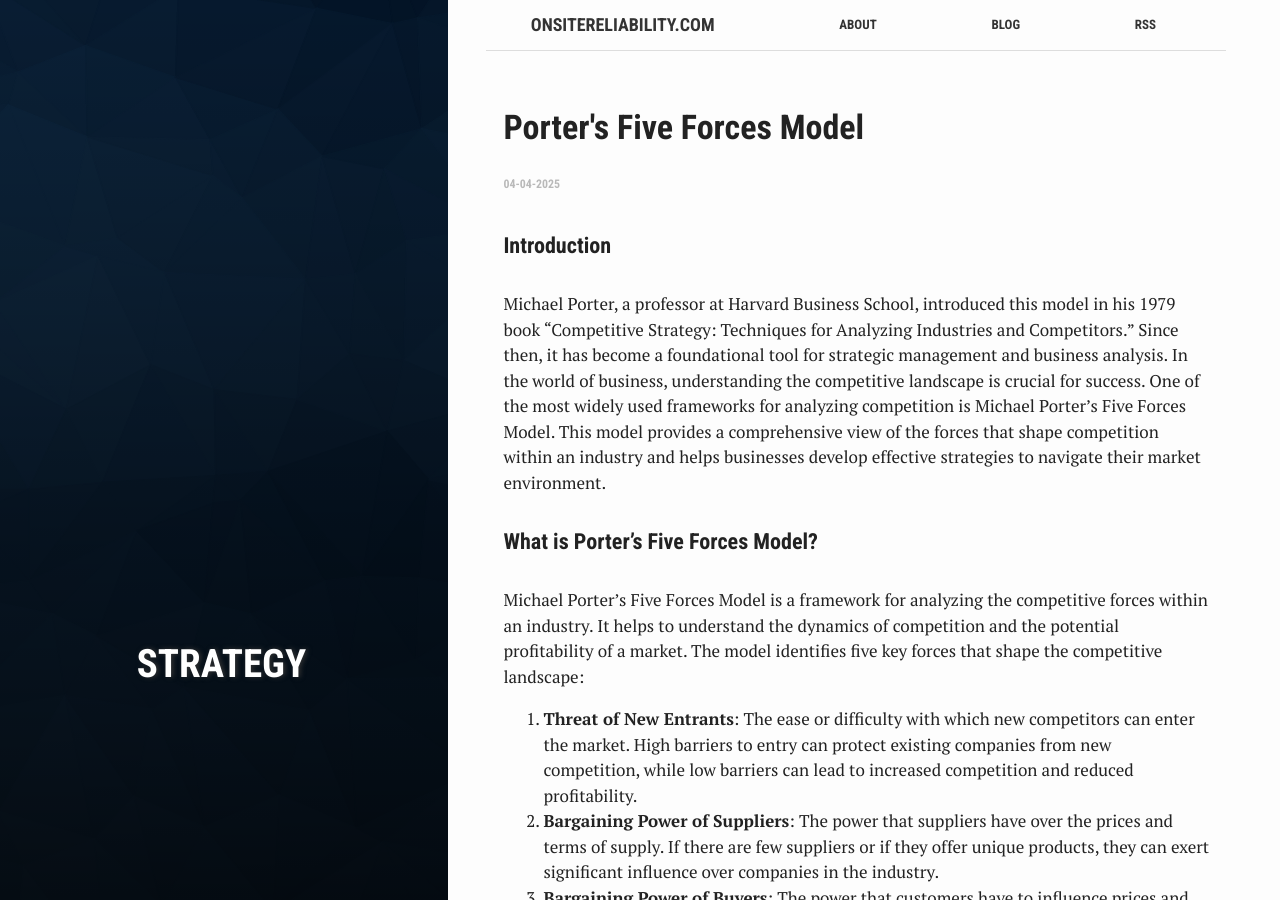
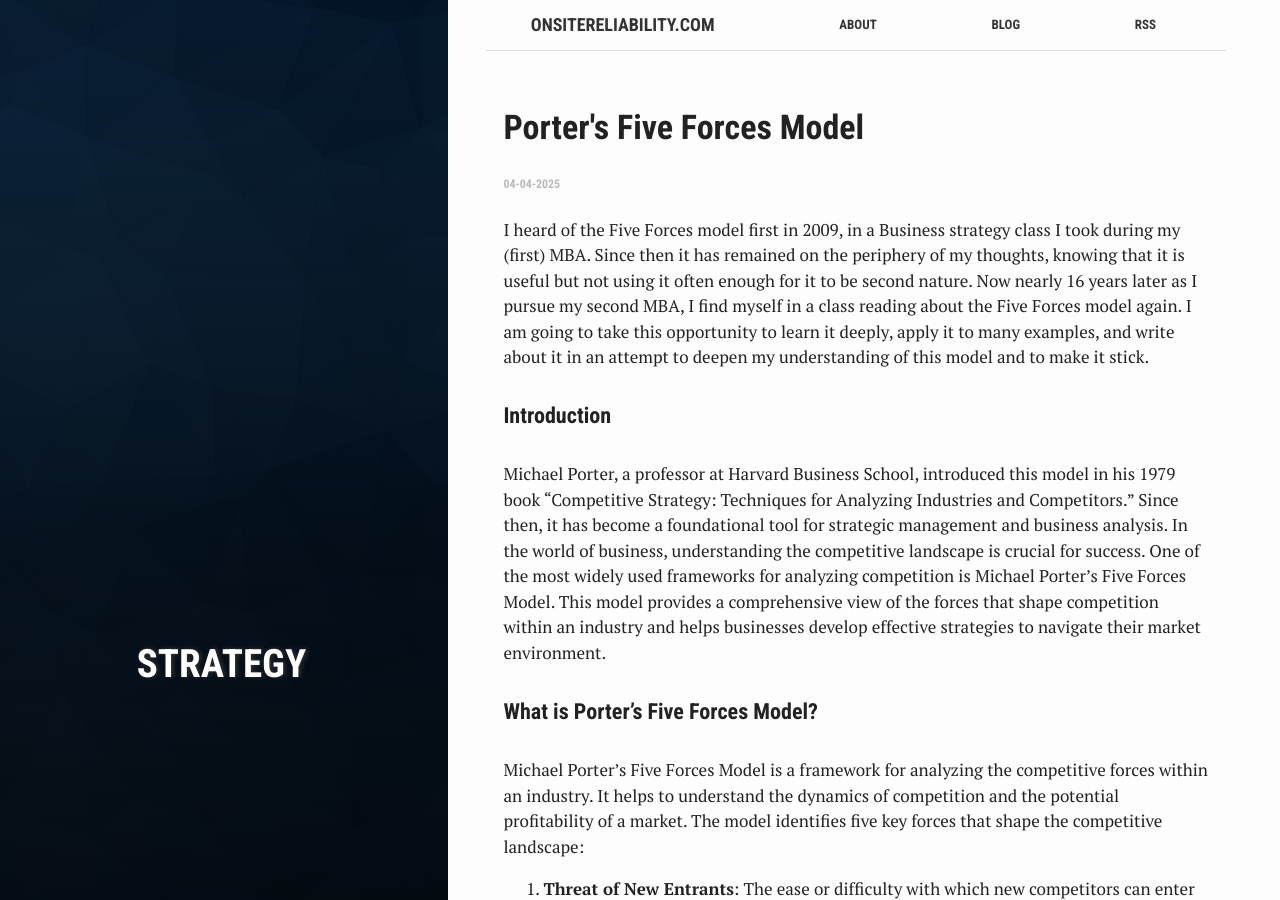
Before and after one commit to qapage/qapage.github.io, a Jekyll site: the page built from _posts/2025-04-04-Porters-Five-Forces-Model.md, in a window 1280 px wide and 900 px high. Built offline with Jekyll 4.4.1, drawn with Linux system fonts in a browser that asks for light colours.

Commit message:
Added a personal intro

```diff
--- a/_posts/2025-04-04-Porters-Five-Forces-Model.md
+++ b/_posts/2025-04-04-Porters-Five-Forces-Model.md
@@ -4,6 +4,8 @@ title: Porter's Five Forces Model
 categories: [Strategy]
 tags: [strategy]
 ---
+
+I heard of the Five Forces model first in 2009, in a Business strategy class I took during my (first) MBA. Since then it has remained on the periphery of my thoughts, knowing that it is useful but not using it often enough for it to be second nature. Now nearly 16 years later as I pursue my second MBA, I find myself in a class reading about the Five Forces model again. I am going to take this opportunity to learn it deeply, apply it to many examples, and write about it in an attempt to deepen my understanding of this model and to make it stick.
 
 #### Introduction
 Michael Porter, a professor at Harvard Business School, introduced this model in his 1979 book "Competitive Strategy: Techniques for Analyzing Industries and Competitors." Since then, it has become a foundational tool for strategic management and business analysis. In the world of business, understanding the competitive landscape is crucial for success. One of the most widely used frameworks for analyzing competition is Michael Porter's Five Forces Model. This model provides a comprehensive view of the forces that shape competition within an industry and helps businesses develop effective strategies to navigate their market environment.
```
